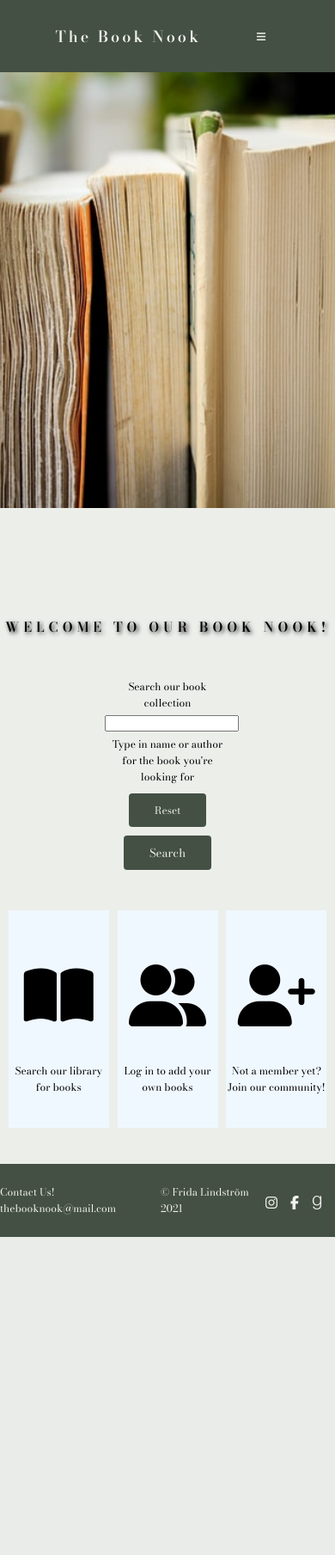
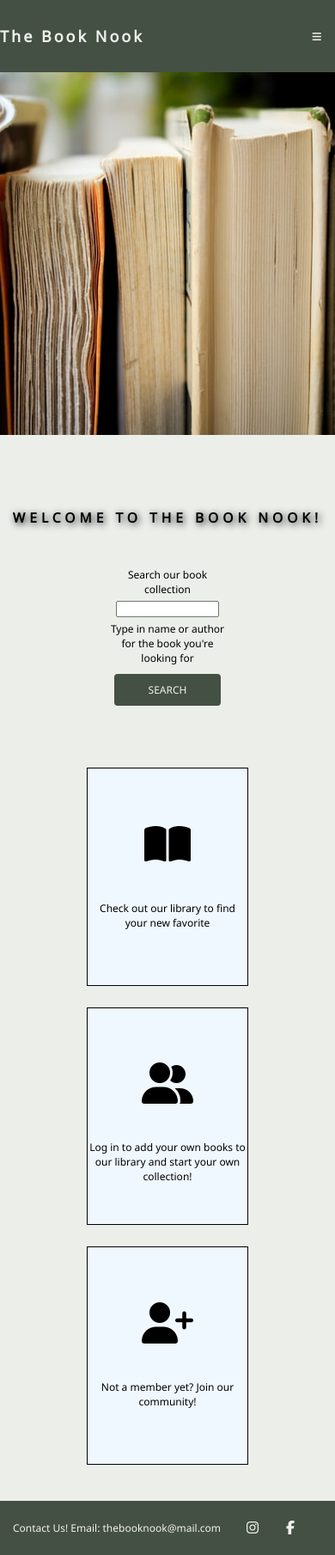
Before and after one commit to Code-Institute-Submissions/the_book_nook, a Flask app: page / in a window 390 px wide. Shown: the whole page at 86% size. Before the commit the page ends 1439 px from the top, so only its background shows below. Run offline with Flask 2, Linux system fonts and the light colour scheme; some libraries are stand-ins or nearby versions.

Commit message:
style:Cont. styling and adding media queries to base.html and index.html

```diff
--- a/static/css/style.css
+++ b/static/css/style.css
@@ -1,4 +1,5 @@
 @import url('https://fonts.googleapis.com/css2?family=Bodoni+Moda:wght@400;600&display=swap');
+@import url('https://fonts.googleapis.com/css2?family=Noto+Sans&display=swap');
 
 * {
     padding: 0;
@@ -7,9 +8,8 @@
 }
 
 body {
-    font-family: "Bodoni Moda", serif;
+    font-family: "Noto Sans", sans-serif;
     background-color: #ECEEEA;
-    font-size: 1rem;
 }
 
 .main-section {
@@ -17,29 +17,30 @@ body {
     text-align: center;
 }
 
-/* --- Cancel & Submit Buttons */
+/* ---------------------------------------- Cancel & Submit Buttons */
 
 .buttons {
   background-color: #445043;
   border: none;
   color: #EFF1EE;
-  padding: 10px 30px;
+  padding: 10px 40px;
   text-align: center;
   text-decoration: none;
   display: inline-block;
-  font-family: "Bodoni Moda", serif;
+  font-family: "Noto Sans", sans-serif;
   margin: 5px;
   border-radius: 4px;
+  text-transform: uppercase;
 }
 
-/* --- Header & Navigation list */
+/* ----------------------------------------- Header & Navigation list */
 
 nav {
     height: 10vh;
     width: 100%;
     display: flex;
     align-items: center;
-    justify-content: space-evenly;
+    justify-content: space-between;
     background-color: #445043;
     position: fixed;
     top: 0;
@@ -77,7 +78,7 @@ nav {
 
 .hero-image {
     background-image: url('/static/css/images/hero-image.jpg');
-    height: 60vh;
+    height: 50vh;
     width: 100%;
     background-size: cover;
     background-position: center;
@@ -85,51 +86,50 @@ nav {
     background-attachment: fixed;
 }
 
-/* --- Search form */
+/* ------------------------------------------------- Search form */
 
 .user-search-form {
-    width: 40%;
+    width: 60%;
     margin: auto;
     text-align: center;
-    padding-top: 5vh;
+    padding: 5vh;}
+
+#query {
+    width: 80%;
+    margin: auto;
 }
 
-#query {
-    width: 100%;
-}
-
-/* ---- Index site */
+/* ----------------------------------------------- Index site */
 
 .welcome-info-boxes {
-    height: 30vh;
-    width: 100%;
-    margin-top: 5vh;
+    width: 80%;
+    margin: auto;
     display: flex;
-    justify-content: space-evenly;
+    justify-content: space-around;
     align-items: center;
 }
-
 .welcome-info-boxes div {
     background-color: aliceblue;
     height: 30vh;
     width: 30%;
+    border: 1px solid;
 }
 .welcome-info-boxes i {
-    font-size: 4.5rem;
+    font-size: 4em;
     margin-top: 7.5vh;
     margin-bottom: 5vh;
+    color: #000;
 }
-
 
 /* ---- Books Collection site */
 
 .headline-book-collection {
     text-align: center;
-    margin-top: 15vh;
+    margin-top: 10vh;
     font-size: 4vw;
     text-transform: uppercase;
     letter-spacing: 5px;
-    text-shadow: 2px 2px 5px;
+    text-shadow: 2px 2px 8px;
 }
 
 .book-collection {
@@ -293,7 +293,7 @@ label, input, select, textarea {
 /* ---- Footer */
 
 footer {
-    height: 10vh;
+    height: 7.5vh;
     width: 100%;
     margin-top: 5vh;
     background-color: #445043;
@@ -301,25 +301,26 @@ footer {
     justify-content: space-around;
     align-items: center;
     color: #EFF1EE;
+    bottom: 0;
 }
 
 footer ul {
     display: flex;
-    justify-content: space-between;
+    justify-content: space-evenly;
 }
 
 footer ul li {
-    margin-right: 15px;
+
     list-style-type: none;
     text-decoration: none;
-    font-size: 1.5rem;
+    margin-right: 2rem;
 }
 
 footer ul li a {
     color: #EFF1EE;
 }
 
-/* ---- Media Queries */
+/* -------------------------------------------- Media Queries */
 
 @media screen and (max-width:767px) {
 
@@ -331,7 +332,7 @@ body {
 }
 
 .buttons {
-    font-size-adjust: 12px;
+    font-size: 12px;
 }
 
 .burger-menu {
@@ -348,7 +349,6 @@ body {
     height: 40vh;
     flex-direction: column;
     align-items: center;
-    margin: 0;
     display: none;
 }
 
@@ -358,6 +358,16 @@ body {
     padding: 10px;
     text-align: center;
     background-color: #445043;
+}
+.welcome-info-boxes {
+    display: block;
+}
+
+.welcome-info-boxes div {
+    width: 60%;
+    margin: auto;
+    margin-top: 3vh;
+
 }
 
 footer {
--- a/templates/base.html
+++ b/templates/base.html
@@ -56,15 +56,11 @@
     </section>
     <footer>
         <div>
-            Contact Us! thebooknook@mail.com
+            <p>Contact Us! Email: thebooknook@mail.com</p>
         </div>
-    <div>
-        © Frida Lindström 2021
-    </div>
         <ul>
-            <li><a href="#"><i class="fab fa-instagram"></i></a></li>
-            <li><a href="#"><i class="fab fa-facebook-f"></i></a></li>
-            <li><a href="#"><i class="fab fa-goodreads-g"></i></a></li>
+            <li><a href="https://www.instagram.com" target="_blank"><i class="fab fa-instagram"></i></a></li>
+            <li><a href="https://www.facebook.com" target="_blank"><i class="fab fa-facebook-f"></i></a></li>
         </ul>
     </footer>
       <!-- Link to JQuery -->
--- a/templates/index.html
+++ b/templates/index.html
@@ -1,15 +1,13 @@
 {% extends "base.html" %}
 {% block content %}
    <div class="hero-image"></div>
-<h1 class="headline-book-collection">Welcome to our Book Nook!</h1>
+<h1 class="headline-book-collection">Welcome to the Book Nook!</h1>
 
   <section class="user-search-form">
         <form action="{{ url_for('search')}}" method="POST">
             <label for="query">Search our book collection</label>
             <input type="text" name="query" id="query" minlength="3" required>
             <label for="query">Type in name or author for the book you're looking for</label>
-
-            <a class="buttons" href="{{ url_for('books') }}">Reset</a>
             <input class="buttons" type="submit" value="Search">
 
 
@@ -18,9 +16,9 @@
     </section>
     <section>
 <div class="welcome-info-boxes">
-    <div><i class="fas fa-book-open"></i><p>Search our library for books</p></div>
-    <div><i class="fas fa-user-friends"></i><p>Log in to add your own books</p></div>
-    <div><i class="fas fa-user-plus"></i><p>Not a member yet? Join our community!</p></div>
+    <div><a href="{{ url_for('books') }}"><i class="fas fa-book-open"></i></a><p>Check out our library to find your new favorite</p></div>
+    <div><a href="{{ url_for('login') }}"><i class="fas fa-user-friends"></i></a><p>Log in to add your own books to our library and start your own collection!</p></div>
+    <div><a href="{{ url_for('register') }}"><i class="fas fa-user-plus"></i></a><p>Not a member yet? Join our community!</p></div>
 
 </div>
 
```
